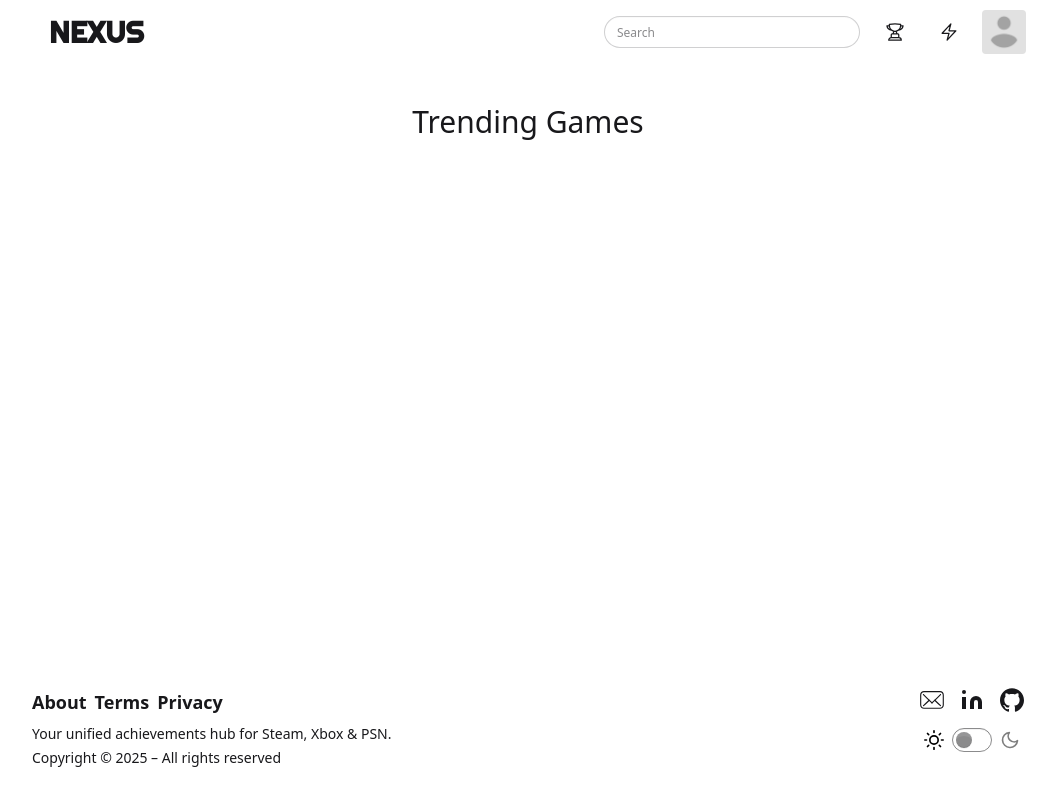
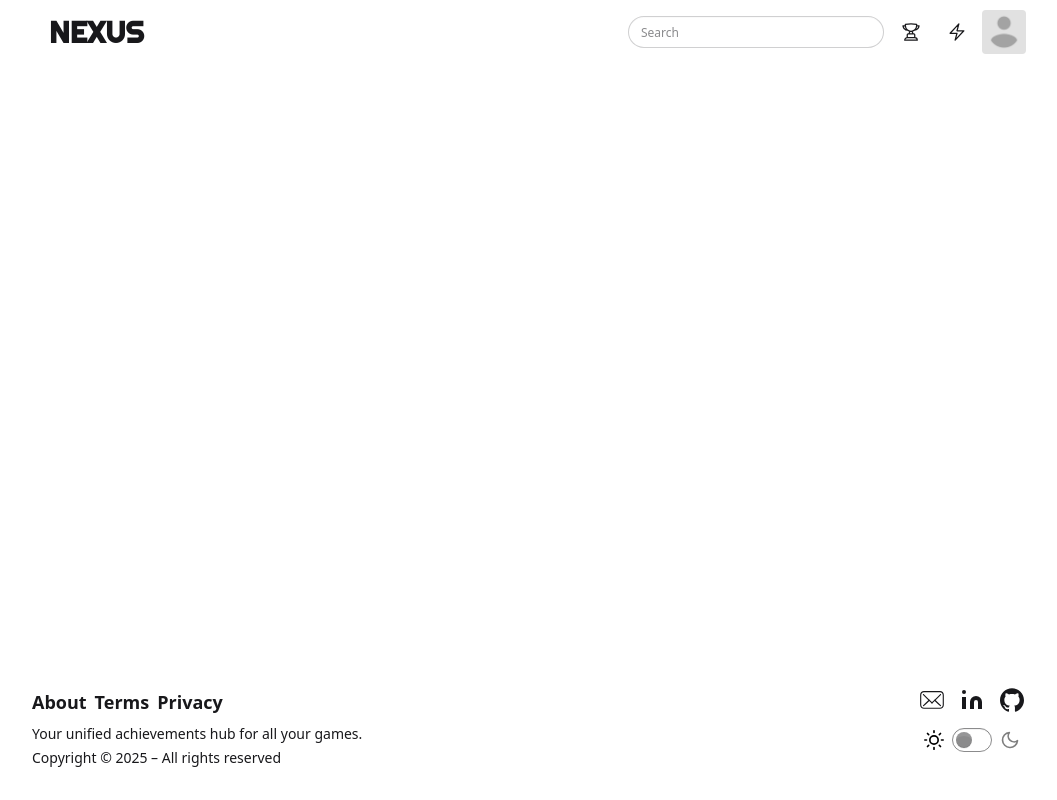
Before and after one commit to nicolassm145/achievement-tracker, a React (Vite) app: page / in a window 1280 px wide. Shown: the whole page, without its empty margins (112-1169 px from the left). Built offline with nearby package versions, Linux system fonts and the light colour scheme.

Commit message:
chore: clean up unused imports and empty components in Footer, Header, and Home pages

```diff
--- a/src/components/FooterComponent.tsx
+++ b/src/components/FooterComponent.tsx
@@ -21,7 +21,7 @@ const FooterComponent: React.FC = () => {
         </div>
 
         <div className="space-y-1 text-center md:text-left">
-          <p>Your unified achievements hub for Steam, Xbox &amp; PSN.</p>
+          <p>Your unified achievements hub for all your games.</p>
           <p>Copyright © {new Date().getFullYear()} – All rights reserved</p>
         </div>
       </aside>
--- a/src/components/HeaderComponent.tsx
+++ b/src/components/HeaderComponent.tsx
@@ -18,7 +18,7 @@ const HeaderComponent: React.FC = () => {
         </a>
       </div>
 
-      <div className="flex items-center gap-4">
+      <div className="flex items-center gap-2">
         <input
           type="text"
           placeholder="Search"
--- a/src/pages/Home/index.tsx
+++ b/src/pages/Home/index.tsx
@@ -4,8 +4,6 @@ const HomePage = () => {
   return (
     <SystemLayout>
       <div className="">
-        <h1 className="my-10 text-center font-sans text-3xl">Trending Games</h1>
-        <span></span>
 
       </div>
     </SystemLayout>
```
